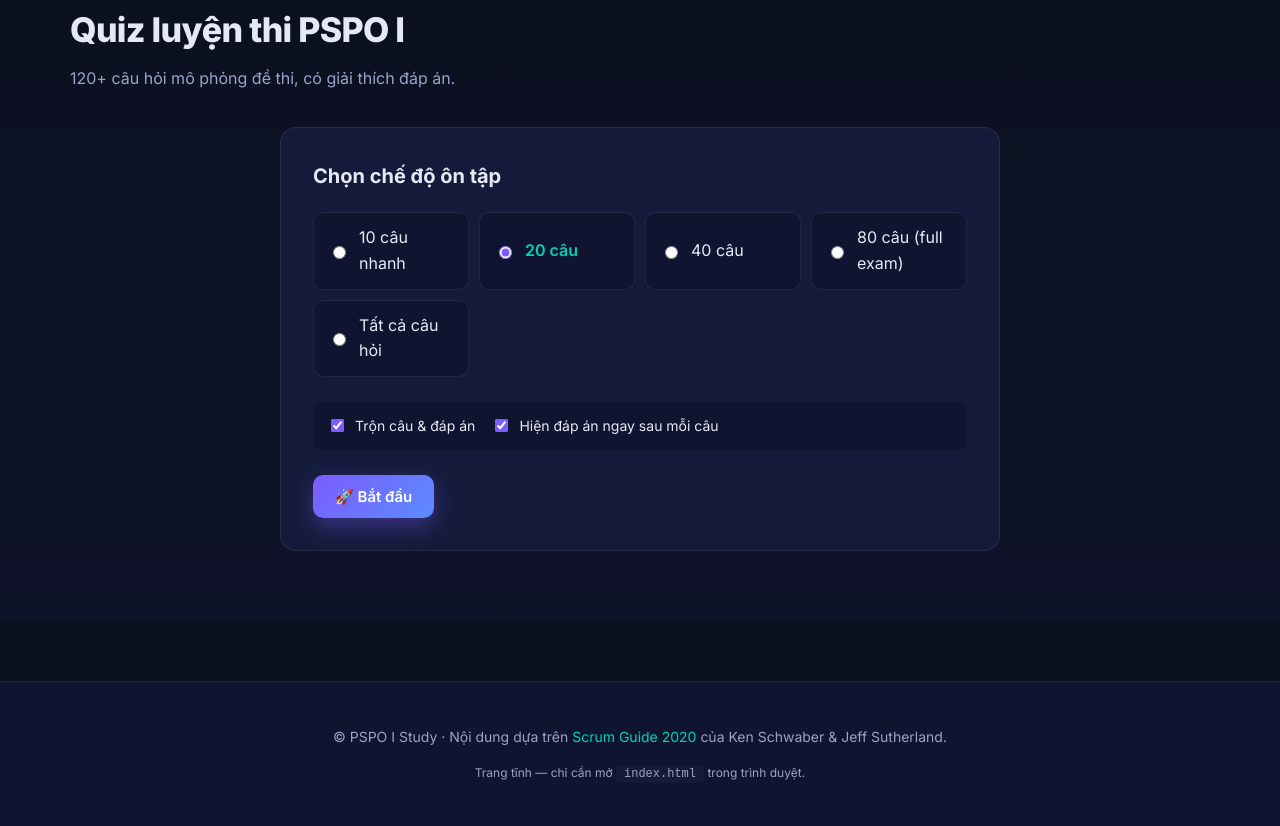
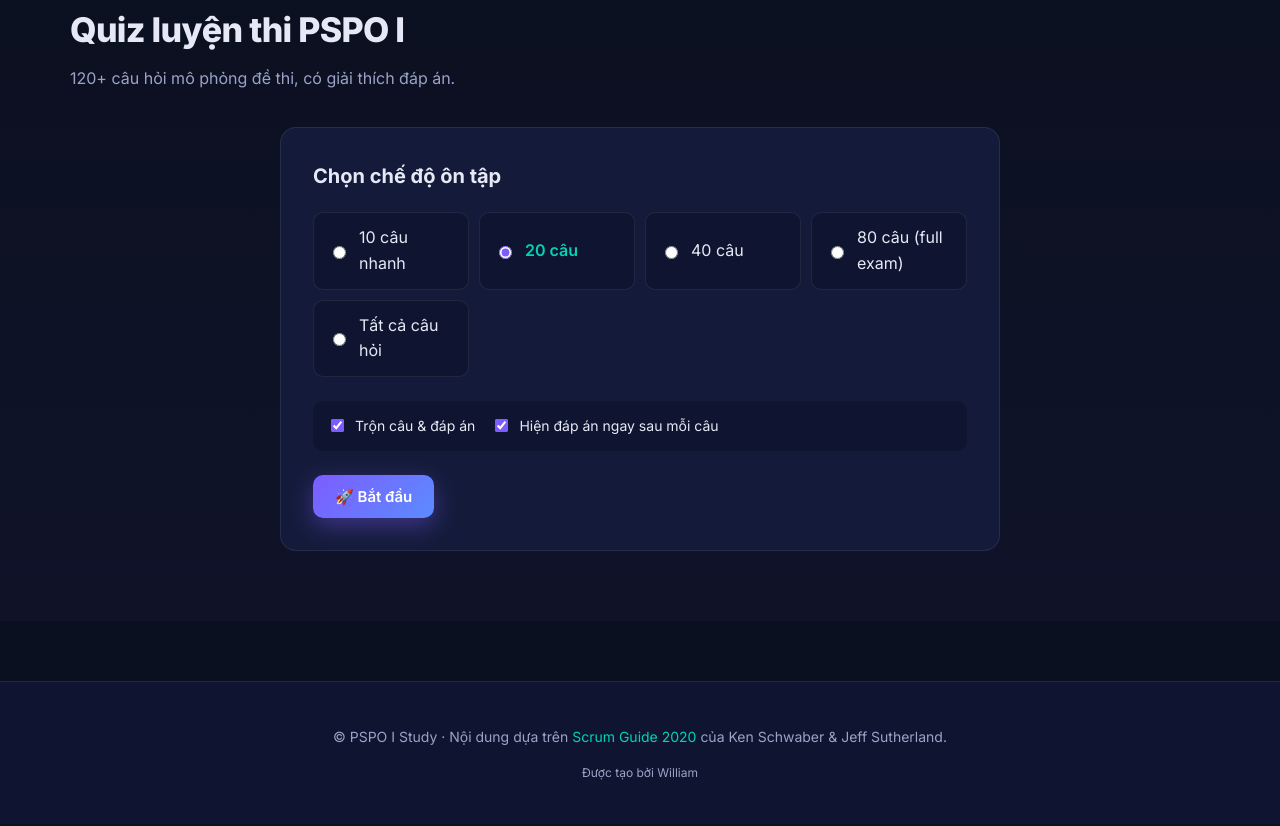
Before and after one commit to anhxuanpham/pspo1, a plain HTML site: page index.html in a window 1280 px wide. Shown: the part 7592-8418 px from the top of the page. Drawn offline with Linux system fonts and the light colour scheme.

Commit message:
fix: update footer with William credit

```diff
--- a/index.html
+++ b/index.html
@@ -377,7 +377,7 @@
 <footer class="footer">
   <div class="container footer__inner">
     <p>© PSPO I Study · Nội dung dựa trên <a href="https://scrumguides.org" target="_blank" rel="noopener">Scrum Guide 2020</a> của Ken Schwaber & Jeff Sutherland.</p>
-    <p class="footer__small">Trang tĩnh — chỉ cần mở <code>index.html</code> trong trình duyệt.</p>
+    <p class="footer__small">Được tạo bởi William</p>
   </div>
 </footer>
 
```
